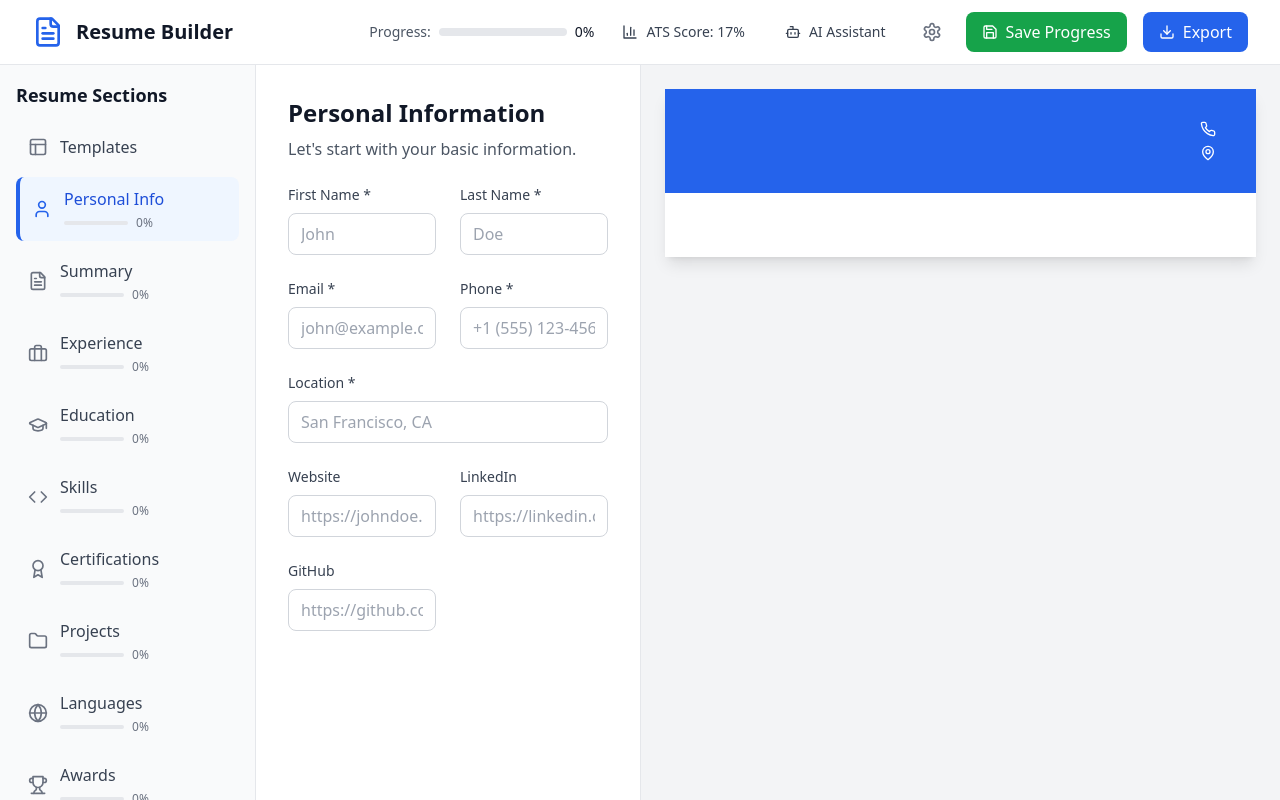
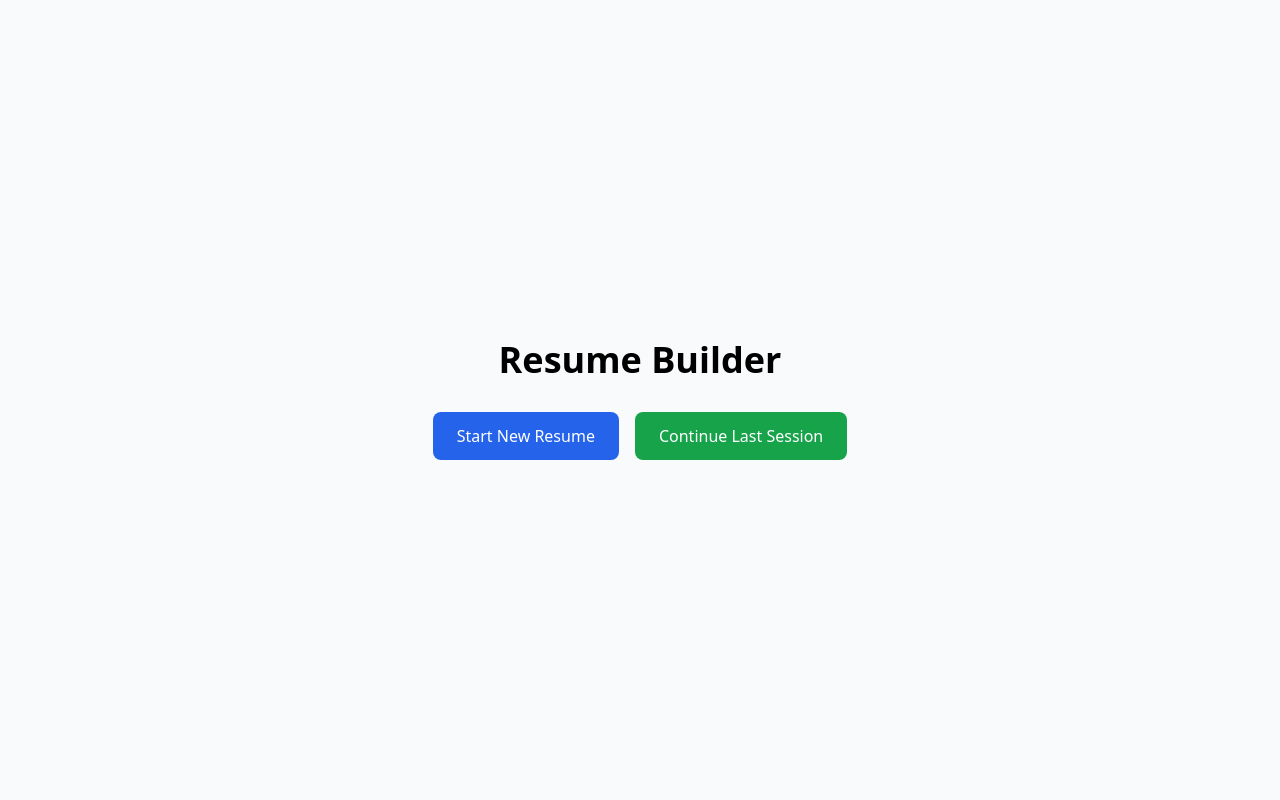
Before and after one commit to UDIT523/Resume, a React (Vite) app: page / in a window 1280 px wide. Built offline with nearby package versions, Linux system fonts and the light colour scheme.

Commit message:
feat: add continue last session feature

```diff
--- a/src/App.tsx
+++ b/src/App.tsx
@@ -1,5 +1,5 @@
 import React, { useState, useEffect } from 'react';
-import { ResumeProvider, useResume } from './context/ResumeContext';
+import { ResumeProvider, useResume, initialState } from './context/ResumeContext';
 import Header from './components/Layout/Header';
 import Sidebar from './components/Layout/Sidebar';
 import MainContent from './components/MainContent';
@@ -18,6 +18,13 @@ function AppContent() {
   const [showExportMenu, setShowExportMenu] = useState(false);
   const [showTemplates, setShowTemplates] = useState(false);
   const [showAI, setShowAI] = useState(false);
+  const [sessionStarted, setSessionStarted] = useState(false);
+  const [hasSavedData, setHasSavedData] = useState(false);
+
+  useEffect(() => {
+    const savedData = localStorage.getItem('resumeBuilderData');
+    setHasSavedData(!!savedData);
+  }, []);
 
   // Debug function to test AI toggle
   const handleToggleAI = () => {
@@ -107,6 +114,25 @@ function AppContent() {
     alert('Progress saved!');
   };
 
+  const handleStartNew = () => {
+    localStorage.removeItem('resumeBuilderData');
+    dispatch({ type: 'LOAD_DATA', payload: initialState });
+    setSessionStarted(true);
+  };
+
+  const handleContinue = () => {
+    const savedData = localStorage.getItem('resumeBuilderData');
+    if (savedData) {
+      try {
+        const parsedData = JSON.parse(savedData);
+        dispatch({ type: 'LOAD_DATA', payload: parsedData });
+      } catch (error) {
+        console.error('Error loading saved data:', error);
+      }
+    }
+    setSessionStarted(true);
+  };
+
   const completionPercentage = (() => {
     const { data } = state;
     let completed = 0;
@@ -125,6 +151,31 @@ function AppContent() {
 
     return Math.round((completed / total) * 100);
   })();
+
+  if (!sessionStarted) {
+    return (
+      <div className="h-screen bg-gray-50 flex items-center justify-center">
+        <div className="text-center">
+          <h1 className="text-4xl font-bold mb-8">Resume Builder</h1>
+          <div className="space-x-4">
+            <button
+              onClick={handleStartNew}
+              className="px-6 py-3 bg-blue-600 text-white rounded-lg hover:bg-blue-700 transition-colors"
+            >
+              Start New Resume
+            </button>
+            <button
+              onClick={handleContinue}
+              disabled={!hasSavedData}
+              className="px-6 py-3 bg-green-600 text-white rounded-lg hover:bg-green-700 transition-colors disabled:bg-gray-400"
+            >
+              Continue Last Session
+            </button>
+          </div>
+        </div>
+      </div>
+    );
+  }
 
   if (showTemplates) {
     return <TemplatesPage onBack={() => setShowTemplates(false)} />;
--- a/src/context/ResumeContext.tsx
+++ b/src/context/ResumeContext.tsx
@@ -58,7 +58,7 @@ const initialTheme: ResumeTheme = {
   spacing: '1rem'
 };
 
-const initialState: ResumeState = {
+export const initialState: ResumeState = {
   data: initialData,
   theme: initialTheme,
   selectedTemplate: 'modern',
@@ -158,19 +158,6 @@ function resumeReducer(state: ResumeState, action: ResumeAction): ResumeState {
 export function ResumeProvider({ children }: { children: ReactNode }) {
   const [state, dispatch] = useReducer(resumeReducer, initialState);
 
-  // Load data from localStorage on mount
-  useEffect(() => {
-    const savedData = localStorage.getItem('resumeBuilderData');
-    if (savedData) {
-      try {
-        const parsedData = JSON.parse(savedData);
-        dispatch({ type: 'LOAD_DATA', payload: parsedData });
-      } catch (error) {
-        console.error('Error loading saved data:', error);
-      }
-    }
-  }, []);
-
   // Save data to localStorage whenever state changes
   useEffect(() => {
     localStorage.setItem('resumeBuilderData', JSON.stringify(state));
```
